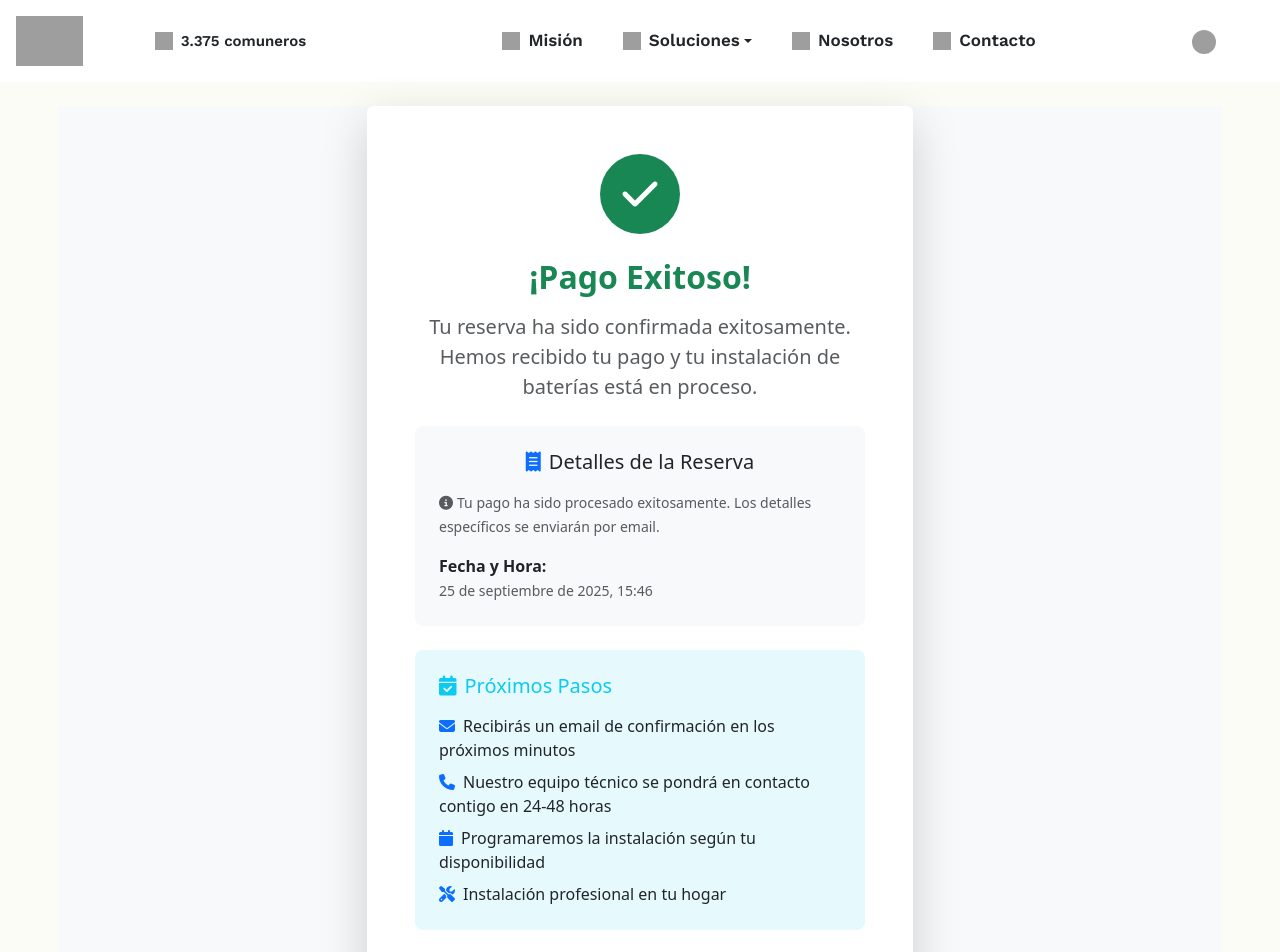
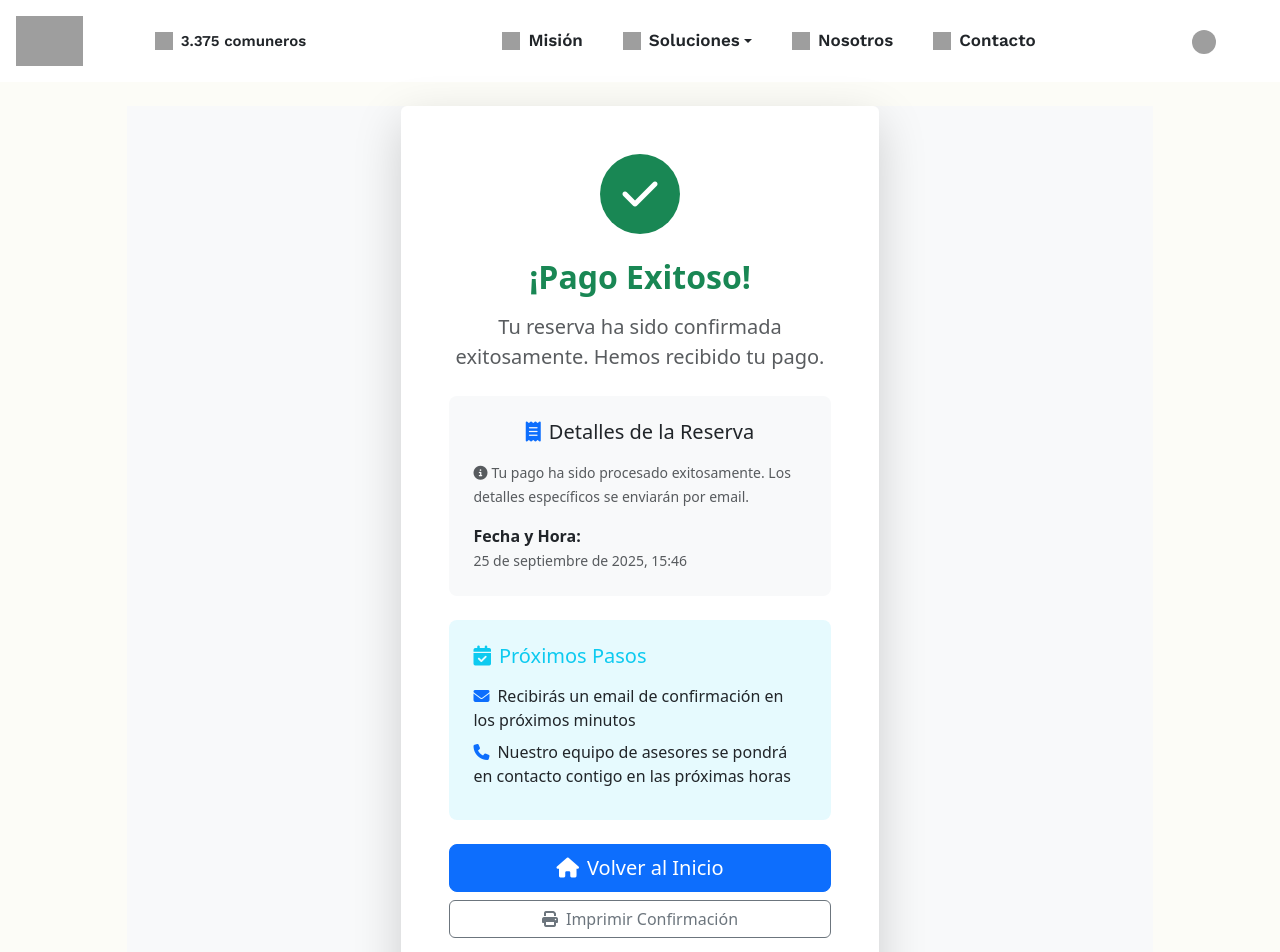
Before and after one commit to comunidad-solar/calculadora-baterias-ui, a React (Vite) app: page /pago-exitoso in a window 1280 px wide. Shown: the top 952 px of the page. Built offline with nearby package versions, Linux system fonts and the light colour scheme; no server answers; grey boxes are pictures that could not be loaded.

Commit message:
fix typo

```diff
--- a/src/components/PagoExitoso.tsx
+++ b/src/components/PagoExitoso.tsx
@@ -68,7 +68,7 @@ const PagoExitoso = () => {
 
                   <p className="lead text-muted mb-4">
                     Tu reserva ha sido confirmada exitosamente.
-                    Hemos recibido tu pago y tu instalación de baterías está en proceso.
+                    Hemos recibido tu pago.
                   </p>
 
                   {/* Información del pago */}
@@ -126,16 +126,16 @@ const PagoExitoso = () => {
                       </li>
                       <li className="mb-2">
                         <i className="fas fa-phone text-primary me-2"></i>
-                        Nuestro equipo técnico se pondrá en contacto contigo en 24-48 horas
+                        Nuestro equipo de asesores se pondrá en contacto contigo en las próximas horas
                       </li>
-                      <li className="mb-2">
+                      {/* <li className="mb-2">
                         <i className="fas fa-calendar text-primary me-2"></i>
                         Programaremos la instalación según tu disponibilidad
                       </li>
                       <li>
                         <i className="fas fa-tools text-primary me-2"></i>
                         Instalación profesional en tu hogar
-                      </li>
+                      </li> */}
                     </ul>
                   </div>
 
--- a/src/components/PagoPago.tsx
+++ b/src/components/PagoPago.tsx
@@ -11,7 +11,7 @@ const PagoPago = () => {
   // const invoiceId = searchParams.get('invoiceId');
   const [loading, setLoading] = useState(true);
   const [error, setError] = useState<string | null>(null);
-  const [paymentStatus, setPaymentStatus] = useState<'pending' | 'processing' | 'success' | 'failed'>('pending');
+  const [paymentStatus] = useState<'pending' | 'processing' | 'success' | 'failed'>('pending');
 
   useEffect(() => {
     if (!paymentURL) {
```
